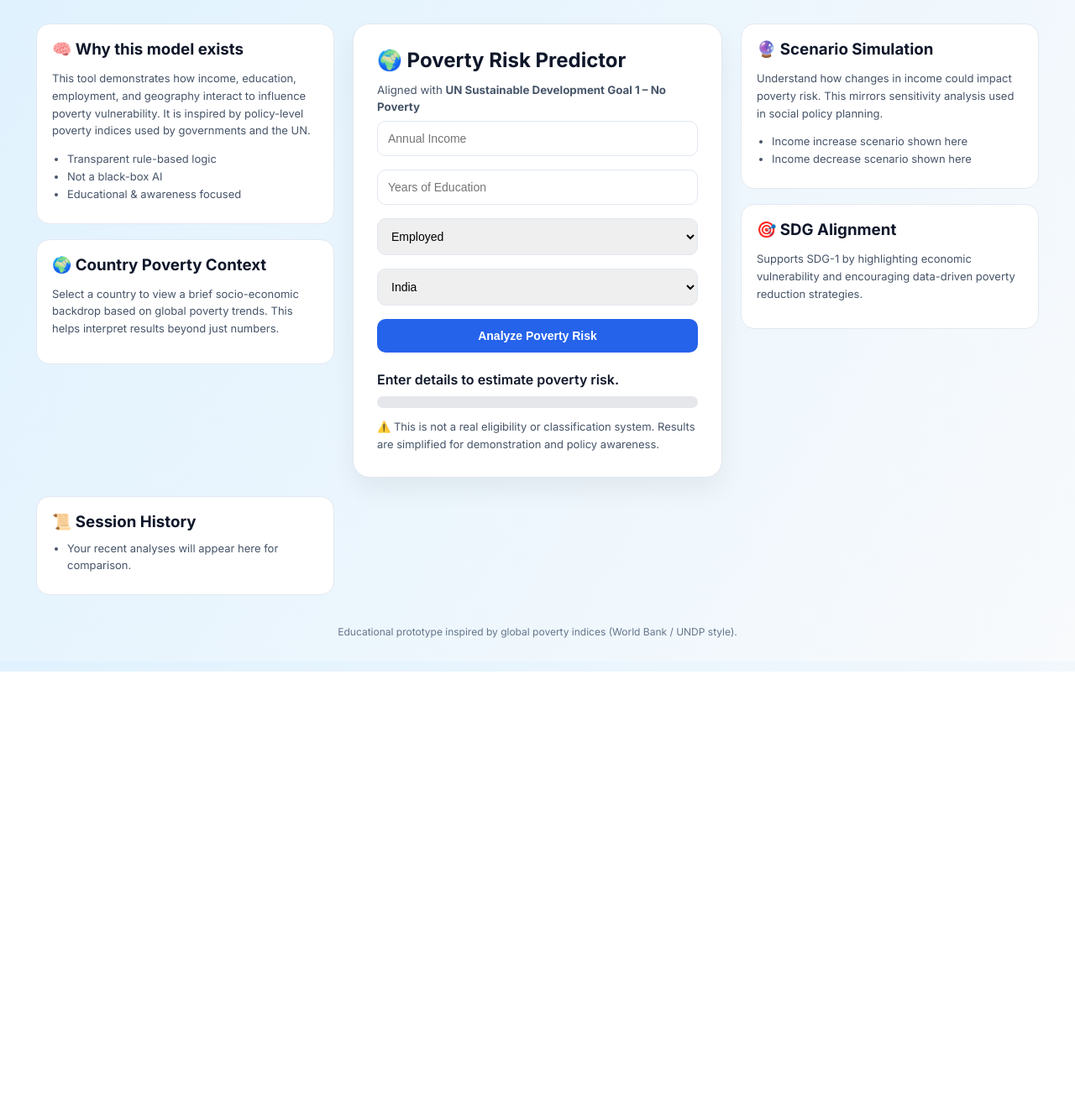
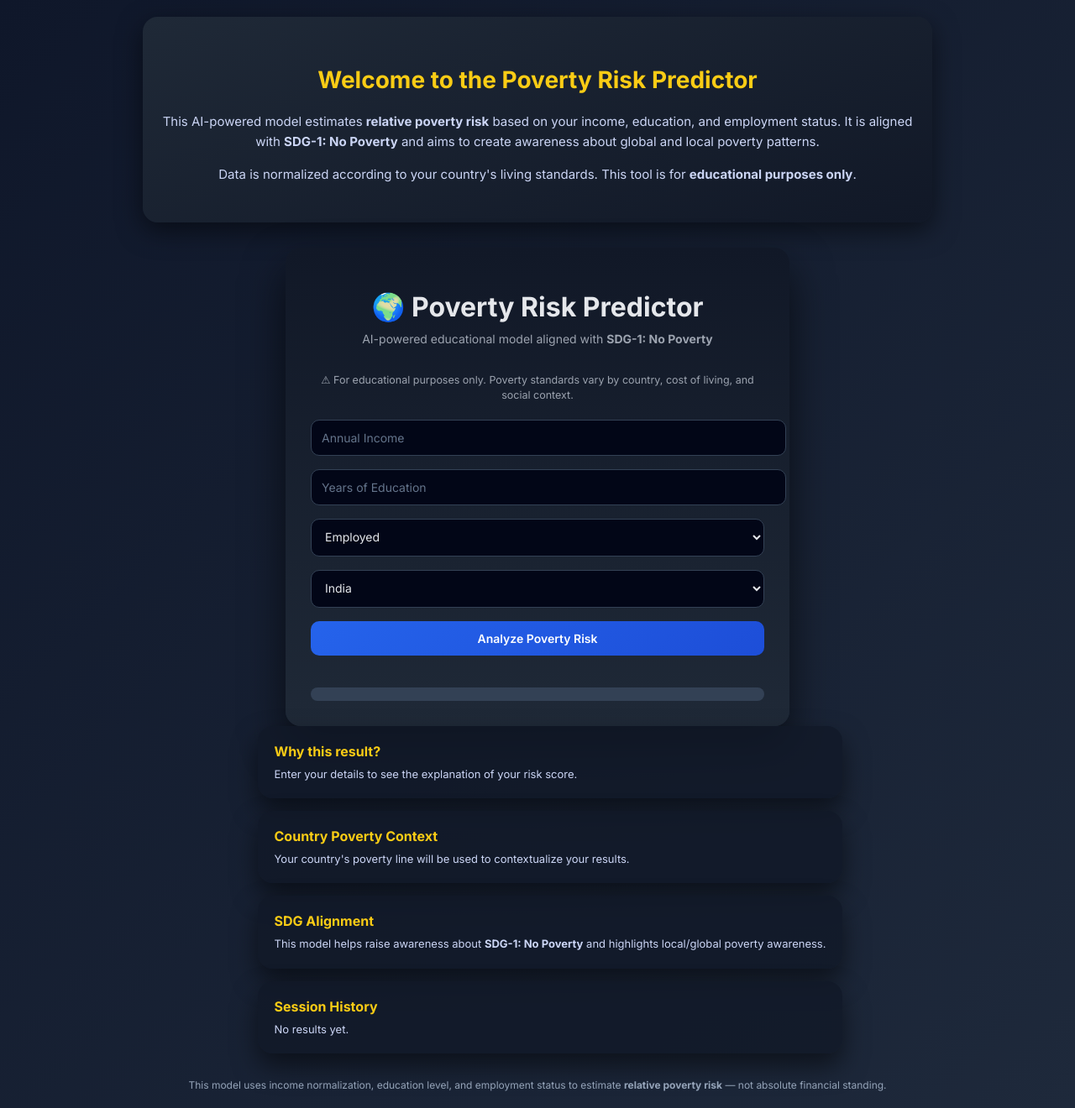
Before and after one commit to Github-of-dp/SDG_Poverty_App, a Flask app: page / in a window 1280 px wide. Shown: the whole page at 84% size. Before the commit the page ends 800 px from the top, so only its background shows below. Run offline with Flask 3, Linux system fonts and the light colour scheme.

Commit message:
Update index.html

```diff
--- a/templates/index.html
+++ b/templates/index.html
@@ -1,136 +1,252 @@
 <!DOCTYPE html>
-<html>
+<html lang="en">
 <head>
-<title>Poverty Risk & SDG Insight Dashboard</title>
+<meta charset="UTF-8">
+<meta name="viewport" content="width=device-width, initial-scale=1.0">
+<title>Poverty Risk Predictor</title>
+
+<!-- Google Font -->
 <link href="https://fonts.googleapis.com/css2?family=Inter:wght@400;500;600;700&display=swap" rel="stylesheet">
 
 <style>
-:root{
-    --bg:#f1f5f9;
-    --card:#ffffff;
-    --border:#e2e8f0;
-    --primary:#2563eb;
-    --text:#0f172a;
-    --muted:#475569;
-    --accent:#0ea5e9;
+    /* ===== Global Styles ===== */
+    body {
+        font-family: 'Inter', sans-serif;
+        margin: 0;
+        padding: 0;
+        background: linear-gradient(135deg, #0f172a, #1e293b);
+        color: #e5e7eb;
+        min-height: 100vh;
+        display: flex;
+        flex-direction: column;
+        align-items: center;
     }
-*{box-sizing:border-box}
-body{
-    margin:0;
-    font-family:Inter,sans-serif;
-    background:linear-gradient(120deg,#e0f2fe,#f8fafc);
-    color:var(--text);
+
+    /* ===== Intro Section ===== */
+    .intro {
+        width: 90%;
+        max-width: 900px;
+        padding: 30px 20px;
+        margin-top: 20px;
+        background: linear-gradient(160deg, #1f2937, #111827);
+        border-radius: 18px;
+        box-shadow: 0 10px 30px rgba(0,0,0,0.5);
+        text-align: center;
+        line-height: 1.6;
     }
-.container{
-    max-width:1250px;
-    margin:auto;
-    padding:28px;
-    display:grid;
-    grid-template-columns: 1fr 440px 1fr;
-    gap:22px;
+
+    .intro h2 {
+        font-size: 28px;
+        margin-bottom: 10px;
+        color: #facc15;
     }
-.center{
-    background:var(--card);
-    border-radius:20px;
-    padding:28px;
-    border:1px solid var(--border);
-    box-shadow:0 15px 30px rgba(0,0,0,.06);
+
+    .intro p {
+        font-size: 15px;
+        color: #cbd5f5;
     }
-.side{display:flex;flex-direction:column;gap:18px;}
-.card{
-    background:var(--card);
-    border-radius:16px;
-    padding:18px;
-    border:1px solid var(--border);
+
+    /* ===== Main Container ===== */
+    .main-container {
+        display: flex;
+        flex-wrap: wrap;
+        justify-content: center;
+        width: 95%;
+        max-width: 1200px;
+        margin-top: 30px;
     }
-h2,h3{margin:0 0 10px}
-small{color:var(--muted)}
-input,select,button{
-    width:100%;
-    padding:12px;
-    margin:8px 0;
-    border-radius:10px;
-    border:1px solid var(--border);
-    font-size:14px;
+
+    /* ===== Input / Result Box ===== */
+    .box {
+        background: linear-gradient(180deg, #111827, #1f2937);
+        padding: 30px;
+        width: 100%;
+        max-width: 540px;
+        border-radius: 18px;
+        box-shadow: 0 25px 50px rgba(0,0,0,0.6);
+        display: flex;
+        flex-direction: column;
+        align-items: center;
     }
-button{
-    background:var(--primary);
-    color:white;
-    border:none;
-    font-weight:600;
-    cursor:pointer;
+
+    h1 {
+        text-align: center;
+        margin-bottom: 10px;
+        font-weight: 700;
+        color: #e5e7eb;
     }
-.bar{
-    height:14px;
-    background:#e5e7eb;
-    border-radius:999px;
-    overflow:hidden;
-    margin-top:10px;
+
+    .subtitle {
+        text-align: center;
+        font-size: 14px;
+        color: #9ca3af;
+        margin-bottom: 20px;
     }
-.fill{height:100%;width:0%;transition:.6s;}
-ul{padding-left:18px;margin:6px 0}
-li{font-size:13px;color:var(--muted);line-height:1.6}
-.info{
-    font-size:13px;
-    color:var(--muted);
-    line-height:1.6;
+
+    input, select, button {
+        width: 100%;
+        padding: 12px;
+        margin: 8px 0;
+        border-radius: 10px;
+        border: none;
+        font-size: 14px;
+        font-family: 'Inter', sans-serif;
     }
-.footer{
-    grid-column:1/-1;
-    font-size:12px;
-    color:#64748b;
-    text-align:center;
-    margin-top:14px;
+
+    input, select {
+        background: #020617;
+        color: #e5e7eb;
+        border: 1px solid #334155;
     }
-@media(max-width:1000px){
-    .container{grid-template-columns:1fr}
+
+    input::placeholder {
+        color: #64748b;
+    }
+
+    button {
+        background: linear-gradient(135deg, #2563eb, #1d4ed8);
+        color: white;
+        font-weight: 600;
+        cursor: pointer;
+        transition: transform 0.2s ease, box-shadow 0.2s ease;
+    }
+
+    button:hover {
+        transform: translateY(-2px);
+        box-shadow: 0 8px 20px rgba(37,99,235,0.4);
+    }
+
+    .note {
+        font-size: 12.5px;
+        color: #9ca3af;
+        margin-top: 12px;
+        line-height: 1.4;
+        text-align: center;
+    }
+
+    .result {
+        margin-top: 20px;
+        font-size: 16px;
+        font-weight: 600;
+        text-align: center;
+    }
+
+    /* ===== Progress Bar ===== */
+    .bar {
+        height: 16px;
+        background: #334155;
+        border-radius: 999px;
+        margin-top: 10px;
+        overflow: hidden;
+        width: 100%;
+    }
+
+    .fill {
+        height: 100%;
+        width: 0%;
+        border-radius: 999px;
+        transition: width 0.6s ease, background 0.4s ease;
+    }
+
+    /* ===== Cards ===== */
+    .cards-container {
+        display: flex;
+        flex-direction: column;
+        gap: 15px;
+        margin-left: 30px;
+        min-width: 280px;
+    }
+
+    .card {
+        background: rgba(17, 24, 39, 0.8);
+        padding: 20px;
+        border-radius: 18px;
+        box-shadow: 0 15px 30px rgba(0,0,0,0.5);
+        color: #cbd5f5;
+        font-size: 14px;
+        transition: transform 0.2s ease;
+    }
+
+    .card:hover {
+        transform: translateY(-5px);
+        box-shadow: 0 20px 35px rgba(0,0,0,0.6);
+    }
+
+    .card h3 {
+        margin-top: 0;
+        margin-bottom: 8px;
+        font-size: 16px;
+        color: #facc15;
+    }
+
+    /* ===== Info Text inside cards ===== */
+    .info {
+        font-size: 13px;
+        color: #cbd5f5;
+        line-height: 1.4;
+    }
+
+    /* ===== Session History Card ===== */
+    .history {
+        max-height: 200px;
+        overflow-y: auto;
+    }
+
+    /* ===== Footer ===== */
+    footer {
+        margin-top: 30px;
+        font-size: 12px;
+        color: #94a3b8;
+        text-align: center;
+        padding-bottom: 20px;
+    }
+
+    /* ===== Responsive ===== */
+    @media screen and (max-width: 1024px) {
+        .main-container {
+            flex-direction: column;
+            align-items: center;
+        }
+        .cards-container {
+            margin-left: 0;
+            width: 100%;
+            max-width: 540px;
+        }
     }
 </style>
 </head>
-
 <body>
 
-<div class="container">
-
-<!-- LEFT -->
-<div class="side">
-
-<div class="card">
-<h3>🧠 Why this model exists</h3>
-<p class="info">
-This tool demonstrates how income, education, employment, and geography
-interact to influence poverty vulnerability.
-It is inspired by policy-level poverty indices used by governments and the UN.
-</p>
-<ul>
-<li>Transparent rule-based logic</li>
-<li>Not a black-box AI</li>
-<li>Educational & awareness focused</li>
-</ul>
+<!-- ===== Intro Section ===== -->
+<div class="intro">
+    <h2>Welcome to the Poverty Risk Predictor</h2>
+    <p>This AI-powered model estimates <b>relative poverty risk</b> based on your income, education, and employment status. It is aligned with <b>SDG-1: No Poverty</b> and aims to create awareness about global and local poverty patterns.</p>
+    <p>Data is normalized according to your country's living standards. This tool is for <b>educational purposes only</b>.</p>
 </div>
 
-<div class="card">
-<h3>🌍 Country Poverty Context</h3>
-<p id="context" class="info">
-Select a country to view a brief socio-economic backdrop based on global poverty trends.
-This helps interpret results beyond just numbers.
-</p>
+<!-- ===== Main Container ===== -->
+<div class="main-container">
+
+    <!-- ===== Input / Result Box ===== -->
+    <div class="box">
+        <h1>🌍 Poverty Risk Predictor</h1>
+        <div class="subtitle">
+            AI-powered educational model aligned with <b>SDG-1: No Poverty</b>
         </div>
 
-</div>
-
-<!-- CENTER -->
-<div class="center">
-<h2>🌍 Poverty Risk Predictor</h2>
-<small>Aligned with <b>UN Sustainable Development Goal 1 – No Poverty</b></small>
+        <p class="note">
+            ⚠ For educational purposes only. Poverty standards vary by country, cost of living, and social context.
+        </p>
 
         <form id="form">
             <input type="number" name="income" placeholder="Annual Income" required>
             <input type="number" name="education" placeholder="Years of Education" required>
+
             <select name="employment">
                 <option value="1">Employed</option>
                 <option value="0">Unemployed</option>
             </select>
+
             <select name="country">
                 <option>India</option>
                 <option>USA</option>
@@ -139,79 +255,81 @@ This helps interpret results beyond just numbers.
                 <option>Nigeria</option>
                 <option>Brazil</option>
             </select>
-<button>Analyze Poverty Risk</button>
+
+            <button type="submit">Analyze Poverty Risk</button>
         </form>
 
-<div id="result" style="margin-top:14px;font-weight:600">
-Enter details to estimate poverty risk.
-</div>
-<div class="bar"><div id="fill" class="fill"></div></div>
+        <div id="result" class="result"></div>
 
-<div class="info" style="margin-top:12px">
-⚠️ This is not a real eligibility or classification system.
-Results are simplified for demonstration and policy awareness.
+        <div class="bar">
+            <div id="fill" class="fill"></div>
         </div>
     </div>
 
-<!-- RIGHT -->
-<div class="side">
-
-<div class="card">
-<h3>🔮 Scenario Simulation</h3>
-<p class="info">
-Understand how changes in income could impact poverty risk.
-This mirrors sensitivity analysis used in social policy planning.
-</p>
-<ul>
-<li id="s1">Income increase scenario shown here</li>
-<li id="s2">Income decrease scenario shown here</li>
-</ul>
+    <!-- ===== Cards Container ===== -->
+    <div class="cards-container">
+        <div class="card" id="why-result">
+            <h3>Why this result?</h3>
+            <div class="info" id="why-text">Enter your details to see the explanation of your risk score.</div>
         </div>
 
-<div class="card">
-<h3>🎯 SDG Alignment</h3>
-<p id="sdgtext" class="info">
-Supports SDG-1 by highlighting economic vulnerability and
-encouraging data-driven poverty reduction strategies.
-</p>
+        <div class="card" id="country-context">
+            <h3>Country Poverty Context</h3>
+            <div class="info" id="context-text">Your country's poverty line will be used to contextualize your results.</div>
+        </div>
+
+        <div class="card" id="sdg-alignment">
+            <h3>SDG Alignment</h3>
+            <div class="info">This model helps raise awareness about <b>SDG-1: No Poverty</b> and highlights local/global poverty awareness.</div>
+        </div>
+
+        <div class="card" id="session-history">
+            <h3>Session History</h3>
+            <div class="info history" id="history-text">
+                No results yet.
+            </div>
+        </div>
     </div>
 
 </div>
 
-<!-- HISTORY -->
-<div class="card">
-<h3>📜 Session History</h3>
-<ul id="hist">
-<li class="info">Your recent analyses will appear here for comparison.</li>
-</ul>
-</div>
-
-<div class="footer">
-Educational prototype inspired by global poverty indices (World Bank / UNDP style).
-</div>
-
-</div>
+<footer>
+    This model uses income normalization, education level, and employment status to estimate <b>relative poverty risk</b> — not absolute financial standing.
+</footer>
 
 <script>
-document.getElementById("form").onsubmit = async e =>{
+    const sessionHistory = [];
+
+    document.getElementById("form").onsubmit = async (e) => {
         e.preventDefault();
-const r = await fetch("/predict",{method:"POST",body:new FormData(e.target)});
-const d = await r.json();
 
-result.innerText=`Poverty Risk: ${d.risk}% (${d.level})`;
-fill.style.width=d.risk+"%";
-fill.style.background=d.color;
+        const res = await fetch("/predict", {
+            method: "POST",
+            body: new FormData(e.target)
+        });
 
-context.innerText=d.country_context;
-s1.innerText=`If income increases by 20% → Risk ≈ ${d.simulations.income_plus_20}%`;
-s2.innerText=`If income decreases by 20% → Risk ≈ ${d.simulations.income_minus_20}%`;
-sdgtext.innerText=`${d.sdg.goal} — ${d.sdg.impact}`;
+        const data = await res.json();
 
-hist.innerHTML="";
-d.history.forEach(h=>{
-hist.innerHTML+=`<li>${h.time} · ${h.country} · ${h.risk}%</li>`;
-});
-}
+        // Update main result
+        document.getElementById("result").innerText =
+            `Poverty Risk: ${data.risk}% (${data.level})`;
+
+        const fill = document.getElementById("fill");
+        fill.style.width = data.risk + "%";
+        fill.style.background = data.color;
+
+        // Update cards
+        document.getElementById("why-text").innerText =
+            `Based on your income, education, and employment, your relative poverty risk is calculated considering your country's living standards.`;
+
+        document.getElementById("context-text").innerText =
+            `Global comparison: ${data.comparison}\nSuggested support: ${data.help}`;
+
+        // Update session history
+        const entry = `Income: ${e.target.income.value}, Education: ${e.target.education.value}, Employment: ${e.target.employment.value == 1 ? "Employed" : "Unemployed"}, Country: ${e.target.country.value} => Risk: ${data.risk}% (${data.level})`;
+        sessionHistory.push(entry);
+        document.getElementById("history-text").innerHTML = sessionHistory.join("<br>");
+    };
 </script>
 
 </body>
```
Lines whose indentation alone changed are shown as unchanged.
